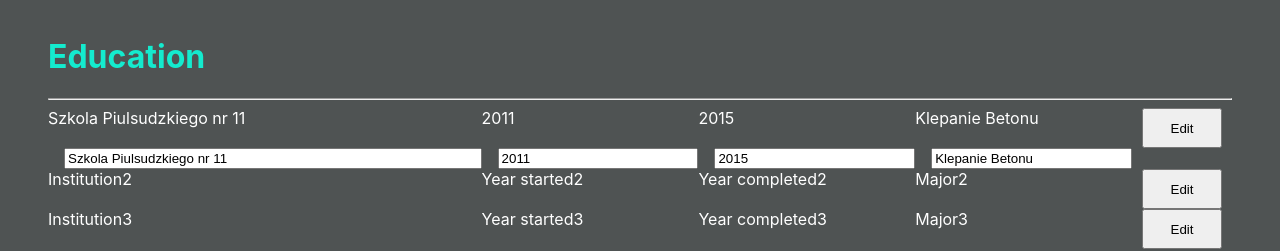
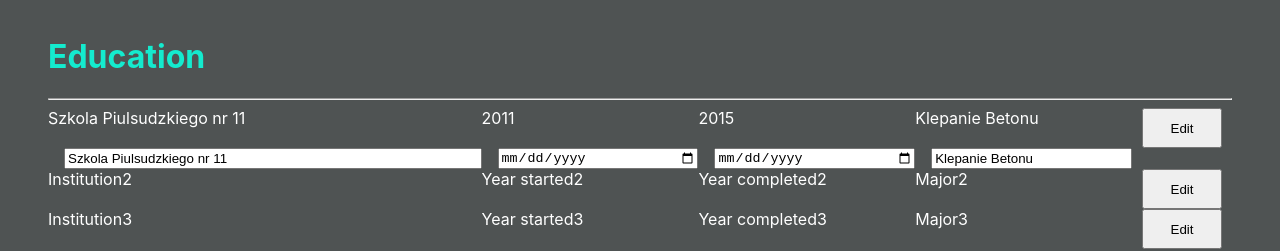
Before and after one commit to Sebosun/cv-app, a React (Create React App) app: page / in a window 1280 px wide. Shown: the top 251 px of the page. Built offline with nearby package versions, Linux system fonts and the light colour scheme.

Commit message:
Possibility of changing the education values

```diff
--- a/src/App.js
+++ b/src/App.js
@@ -32,6 +32,7 @@ class App extends React.Component {
     }
     this.handlePersonalChange = this.handlePersonalChange.bind(this)
     this.handleDisplayChange = this.handleDisplayChange.bind(this);
+    this.handleEduChanges = this.handleEduChanges.bind(this);
   }
 
   handlePersonalChange(event){
@@ -59,12 +60,27 @@ class App extends React.Component {
     })
   }
 
+  handleEduChanges(event){
+    const {id, value, name} = event.target
+    console.log(id, name, value)
+    let eduCopy = JSON.parse(JSON.stringify(this.state.education))
+    eduCopy[id][name] = value
+    this.setState((prev) =>{
+
+      return {
+        education: eduCopy
+      }
+    })
+  }
+
+
+
   render(){
    return (
       <div>
         <div className='mainContainer'>
           {/* <General personalDetails={this.state.personalDetails} stateChanger={this.handlePersonalChange}/> */}
-          <Education eduChange={this.handleDisplayChange} edu={this.state.education}/>
+          <Education stateChange={this.handleEduChanges} eduChange={this.handleDisplayChange} edu={this.state.education}/>
           <Experience exp={this.state.experience}/>
         </div>
       </div>
--- a/src/component/Education.js
+++ b/src/component/Education.js
@@ -19,13 +19,31 @@ function Education(props){
                         </div>
                         <form style={{display: value[4] ? 'grid':'none'}} className="educationDisplay">
                             <input
-                            value={value[0]}/>
+                                value={value[0]}
+                                name="0"
+                                id={index}
+                                type="text"
+                                onChange={props.stateChange}/>
                             <input
-                            value={value[1]}/>
+                                value={value[1]}
+                                name="1"
+                                id={index}
+                                type='date'
+                                onChange={props.stateChange}/>
                             <input
-                            value={value[2]}/>
+                                value={value[2]}
+                                name="2"
+                                id={index}
+                                type='date'
+                                onChange={props.stateChange}
+                            />
                             <input
-                            value={value[3]}/>
+                                value={value[3]}
+                                name="3"
+                                id={index}
+                                type='text'
+                                onChange={props.stateChange}
+                            />
 
                         </form>
                     </div>
```
